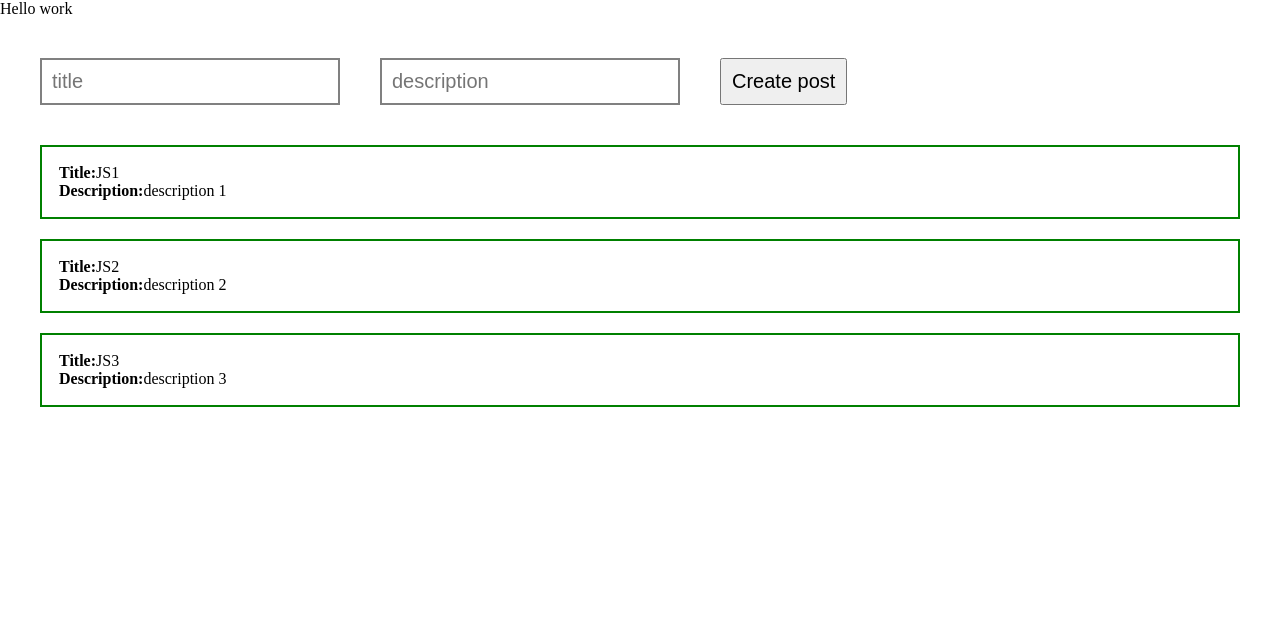
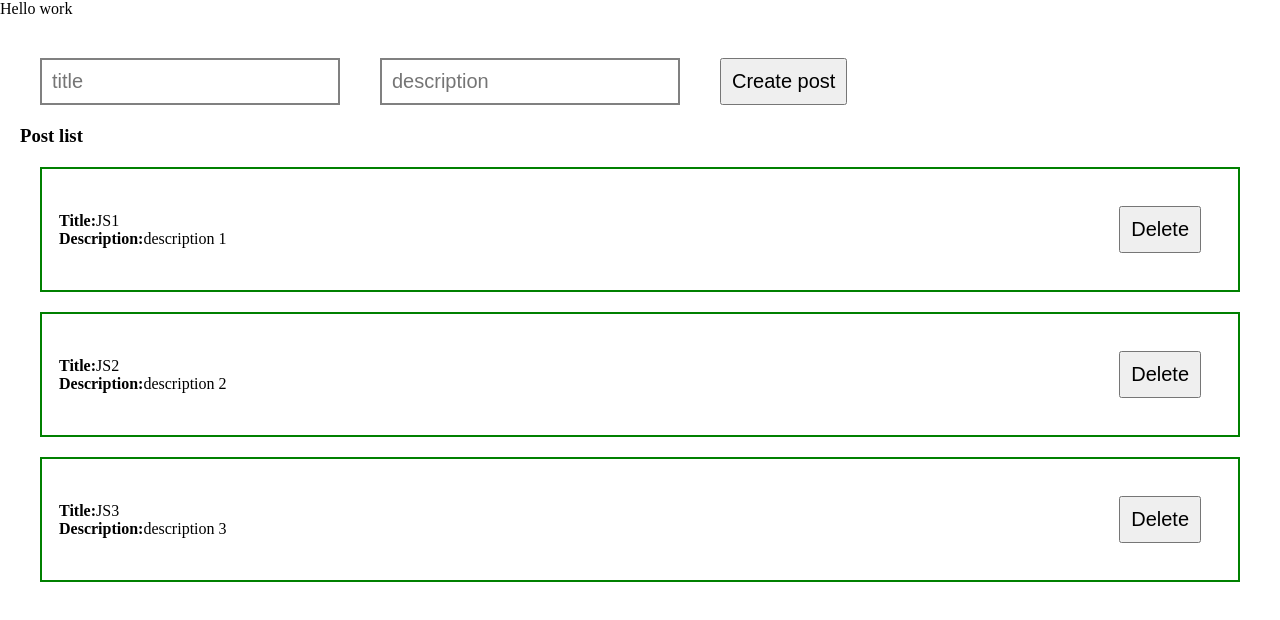
Before and after one commit to YuriyLaznyuk/vue-first, a Vue app: page / in a window 1280 px wide. Shown: the top 620 px of the page. Built offline with nearby package versions, Linux system fonts and the light colour scheme.

Commit message:
feat: added components array

```diff
--- a/src/components/PostForm.vue
+++ b/src/components/PostForm.vue
@@ -17,15 +17,17 @@
     placeholder="description"
     v-model="post.body">
 
-    <button @click='createPost'  class="button">Create post</button>
+    <my-button @click='createPost'>Create post</my-button>
   </form>
 
 </div>
 </template>
 
 <script>
+// import MyButton from "./UI/MyButton";
 export default {
   name: "PostForm",
+  // components: {MyButton},
   //model
   data(){
    return{
@@ -51,12 +53,7 @@ export default {
 </script>
 
 <style scoped>
-.button {
-  margin: 20px;
-  padding: 10px;
-  font-size: 20px;
-  cursor: pointer;
-}
+
 
 .input {
   width: 300px;
--- /dev/null
+++ b/src/components/PostItem.vue
@@ -0,0 +1,39 @@
+<template>
+  <div class="post" >
+    <div>
+      <div><strong>Title:</strong>{{ post.title }}</div>
+      <div><strong>Description:</strong>{{ post.body }}</div>
+    </div>
+    <div class="post__btns">
+      <MyButton>Delete</MyButton>
+    </div>
+
+  </div>
+</template>
+
+<script>
+// import MyButton from "./UI/MyButton";
+export default {
+  name: "PostItem",
+  // components: {MyButton},
+  props:{
+    post:{
+      type:Object,
+      required:true
+    }
+  }
+}
+</script>
+
+<style scoped>
+.post {
+  margin: 20px;
+  padding: 17px;
+  border: 2px solid green;
+  display: flex;
+  align-items: center;
+  justify-content: space-between;
+
+}
+
+</style>
--- a/src/components/PostList.vue
+++ b/src/components/PostList.vue
@@ -1,15 +1,21 @@
 <template>
 <div>
-  <div class="post" v-for="post in posts" :key="post.id">
-    <div><strong>Title:</strong>{{ post.title }}</div>
-    <div><strong>Description:</strong>{{ post.body }}</div>
-  </div>
+<h3>Post list</h3>
+<post-item
+    v-for="post in posts"
+    :post="post"
+    v-bind:key="post.id"
+
+/>
 </div>
 </template>
 
 <script>
+import PostItem from "./PostItem";
+
 export default {
   name: "PostList",
+  components: {PostItem},
   props:{
     posts:{
       type:Array,
@@ -21,9 +27,4 @@ export default {
 </script>
 
 <style scoped>
-.post {
-  margin: 20px;
-  padding: 17px;
-  border: 2px solid green;
-}
 </style>
--- /dev/null
+++ b/src/components/UI/MyButton.vue
@@ -0,0 +1,21 @@
+<template>
+<button class="button">
+  <slot></slot>
+</button>
+</template>
+
+<script>
+export default {
+  name: "MyButton"
+
+}
+</script>
+
+<style scoped>
+.button {
+  margin: 20px;
+  padding: 10px;
+  font-size: 20px;
+  cursor: pointer;
+}
+</style>
--- /dev/null
+++ b/src/components/UI/index.js
@@ -0,0 +1,5 @@
+import MyButton from "./MyButton";
+
+export default [
+    MyButton
+]
--- a/src/main.js
+++ b/src/main.js
@@ -1,4 +1,8 @@
 import { createApp } from 'vue'
 import App from './App.vue'
+import components from './components/UI'
+const app=createApp(App)
+// createApp(App).mount('#app')
 
-createApp(App).mount('#app')
+components.forEach(component=>app.component(component.name,component))
+app.mount('#app')
```
